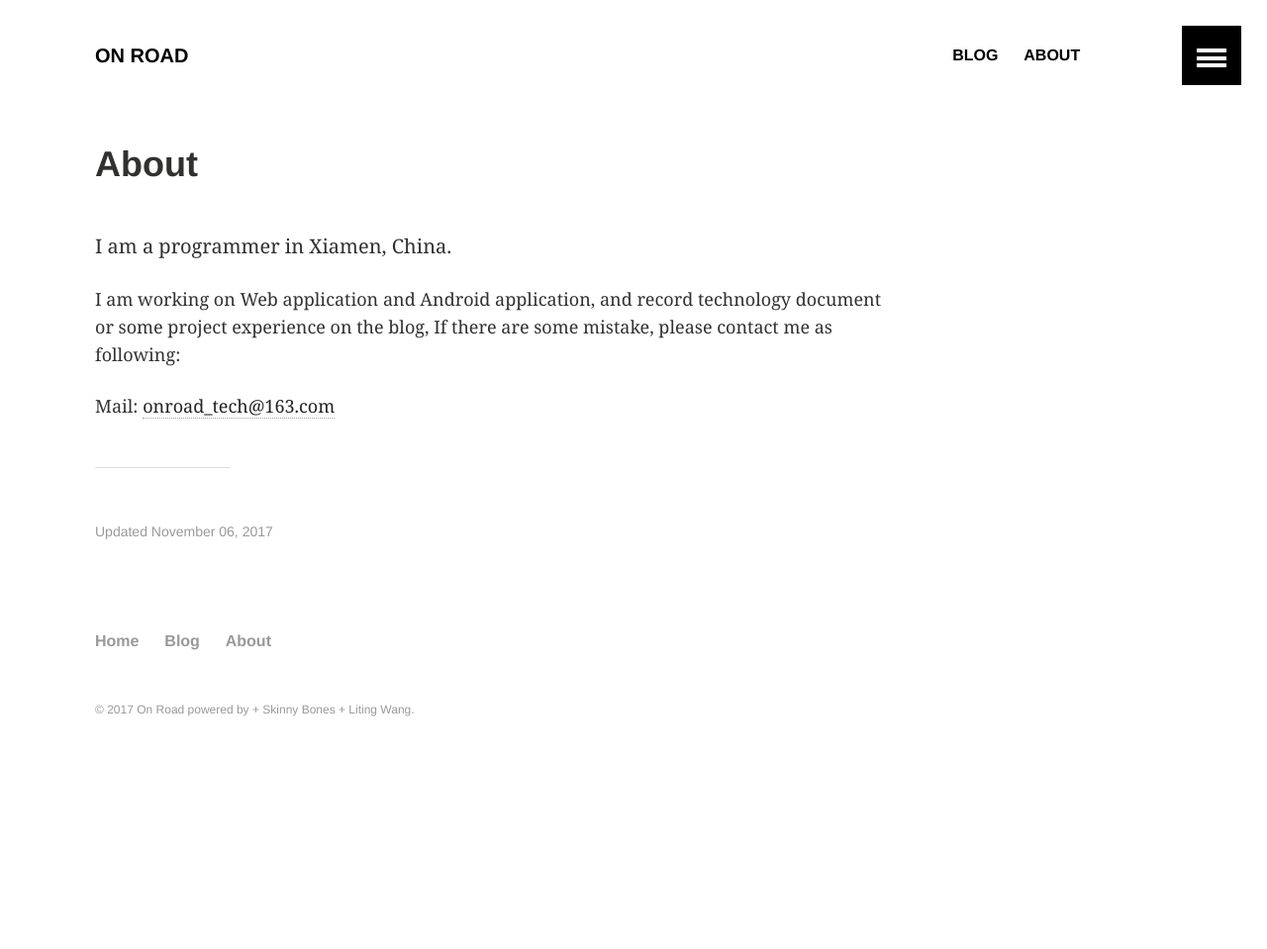
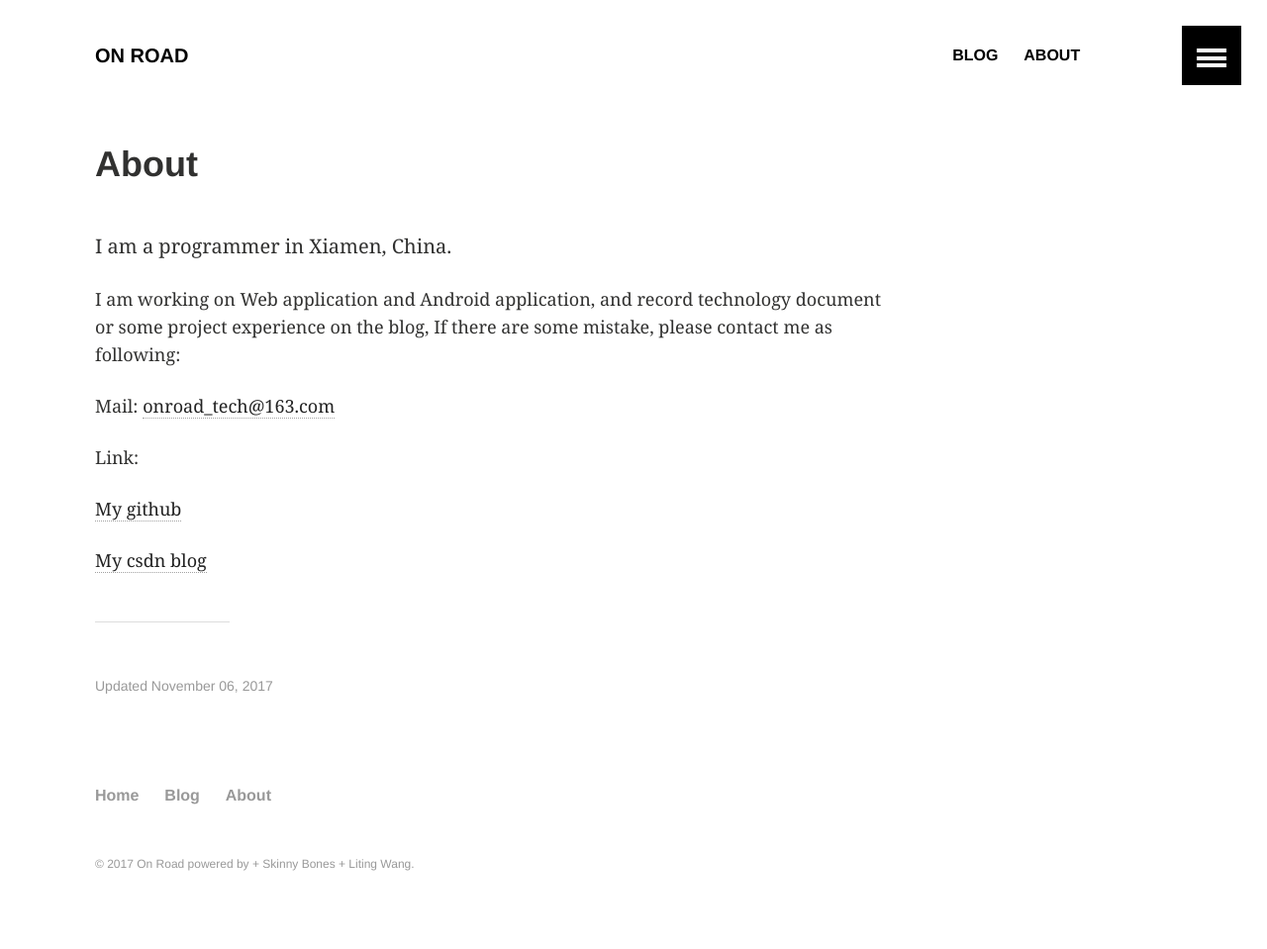
Before and after one commit to onroadtech/onroadtech.github.io, a Jekyll site: the page built from about/index.md, in a window 1280 px wide. Shown: the whole page at 99% size. Built offline with Jekyll 4.4.1, drawn with Linux system fonts in a browser that asks for light colours; before the commit the page ends 900 px from its top, so only the background shows below that.

Commit message:
Add contact method(github, csdn)

```diff
--- a/about/index.md
+++ b/about/index.md
@@ -17,3 +17,11 @@ I am a programmer in Xiamen, China.
 I am working on Web application and Android application, and record technology document or some project experience on the blog,  If there are some mistake, please contact me as following:
 
 Mail: <onroad_tech@163.com>
+
+
+
+Link:
+
+[My github](https://github.com/onroadtech)
+
+[My csdn blog](http://blog.csdn.net/ltwang_tech)
```
